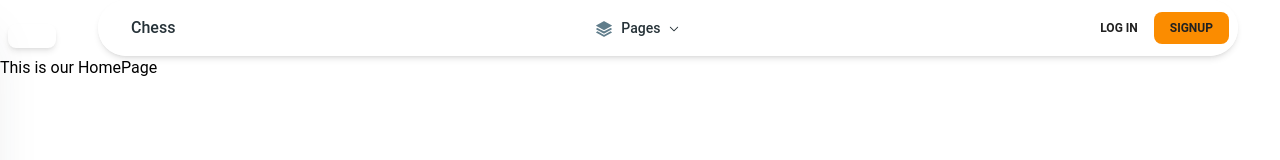
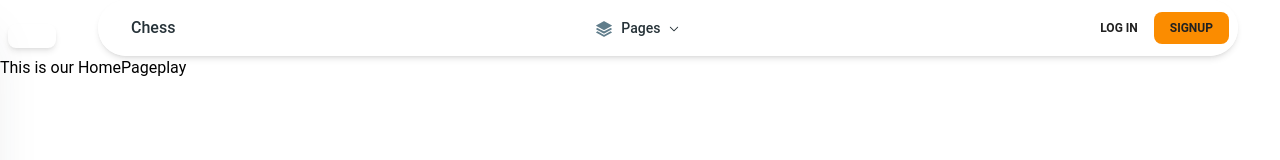
Before and after one commit to deepak77899/ChessFinal1, a React (Create React App) app in the folder ui/: page / in a window 1280 px wide. Shown: the top 160 px of the page. Built offline with nearby package versions, Linux system fonts and the light colour scheme.

Commit message:
frontend game added

```diff
--- a/ui/package.json
+++ b/ui/package.json
@@ -11,13 +11,14 @@
     "@testing-library/react": "^13.4.0",
     "@testing-library/user-event": "^13.5.0",
     "axios": "^1.6.8",
-    "i": "^0.3.7",
-    "npm": "^10.5.0",
+    "chess.js": "^1.0.0-beta.8",
     "react": "^18.2.0",
+    "react-chessboard": "^4.6.0",
     "react-dom": "^18.2.0",
     "react-redux": "^9.1.0",
     "react-router-dom": "^6.22.3",
     "react-scripts": "5.0.1",
+    "socket.io-client": "^4.7.5",
     "web-vitals": "^2.1.4"
   },
   "scripts": {
--- a/ui/src/App.js
+++ b/ui/src/App.js
@@ -4,6 +4,7 @@ import {ComplexNavbar} from "./Components/NavbarDefault";
 import {LoginCard} from "./Components/Auth/LogIn"
 import {SimpleRegistrationForm} from "./Components/Auth/SignUp"
 import {FriendRequests} from "./Components/FriendRequests";
+import Game from "./Components/Game";
 
 import { DrawerDefault } from "./Components/SideBar";
 function App() {
@@ -16,8 +17,10 @@ function App() {
     </div>
 
      <Routes>
-        <Route path="/" element={<HomePage />}>
+        {/* <Route path="/" element={<HomePage />}> */}
+        <Route path="/" element={<HomePage/>}>
         </Route>
+        <Route path="/game" element={<Game color="white"/>}></Route>
         <Route path="/Login" element={<LoginCard />}>
         </Route>
         <Route path="/SignUp" element={<SimpleRegistrationForm />}>
--- a/ui/src/Components/HomePage.js
+++ b/ui/src/Components/HomePage.js
@@ -1,8 +1,14 @@
 import React from 'react'
+import { useNavigate } from 'react-router-dom';
 
 function HomePage() {
+  const navigate=useNavigate();
   return (
-    <div>This is our HomePage</div>
+    <div>This is our HomePage
+      <button onClick={()=>{
+         navigate('/game');
+      }}>play</button>
+    </div>
   )
 }
 
```
Also changed, not shown: 1 other file (tests, documents, lock files or other folders).
